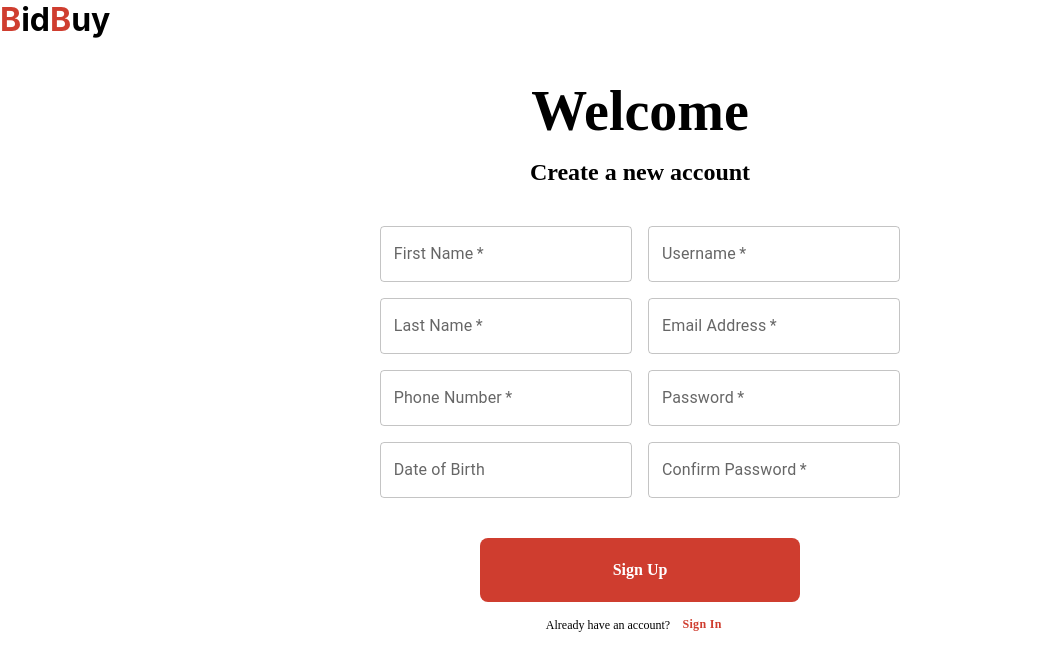
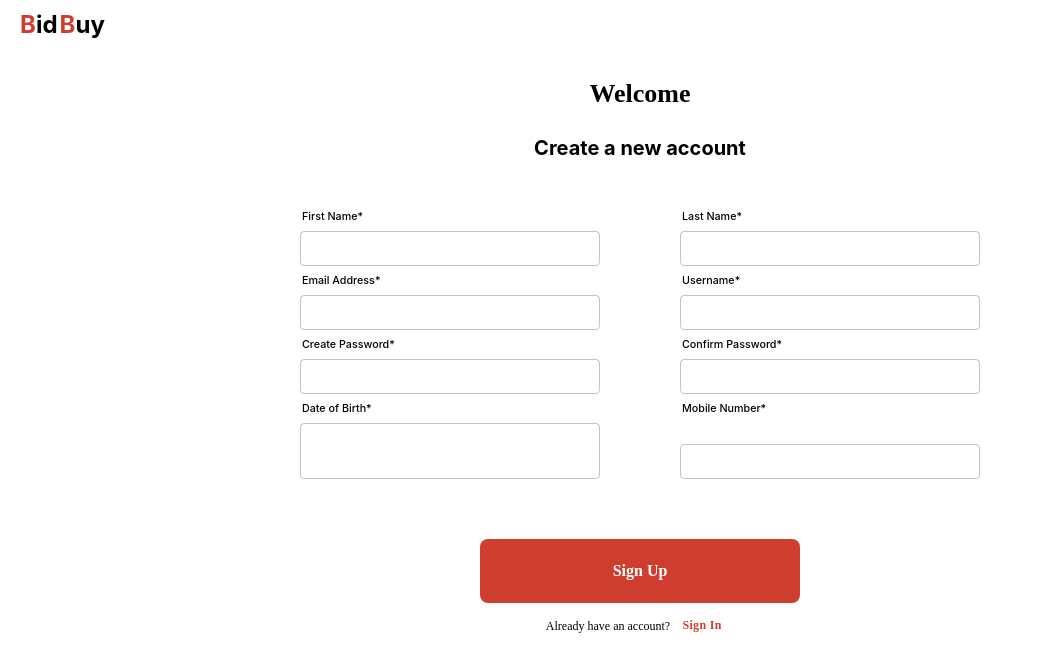
Before and after one commit to muhammadosama984/BidBuy, a React (Create React App) app in the folder BidBuy/frontend/: page /signup in a window 1280 px wide. Shown: the top 672 px of the page, without its empty margins (0-1041 px from the left). Built offline with nearby package versions, Linux system fonts and the light colour scheme.

Commit message:
SignUp Cleaned

```diff
--- a/BidBuy/frontend/src/components/LogIn/Login.jsx
+++ b/BidBuy/frontend/src/components/LogIn/Login.jsx
@@ -53,7 +53,7 @@ const styles = {
       <div className='div_signIn'>
 
         {/* logo */}
-        <div style={{paddingLeft: '20px', paddingTop: '10px'}}>
+        <div >
           <Logo/>
         </div>
 
@@ -99,6 +99,7 @@ const styles = {
                   textAlign: textAlign.center,
 
                 }}/> */}
+
                 {/* <p style={{ color: 'black', fontSize: "2vh", fontFamily: "microsoft yahei", textAlign: 'left'}}>Password</p> */}
                 <TextField fullWidth alue = {password} onChange={handlePassword} label="" id="fullWidth" inputProps={{ sx: { height: "2vh" , textAlign: 'left' , fontSize:'2.5vh', color: 'black'} }} placeholder="Password" />
                 <div className='btn_forgot'>
--- a/BidBuy/frontend/src/components/Logo/Logo.jsx
+++ b/BidBuy/frontend/src/components/Logo/Logo.jsx
@@ -23,16 +23,16 @@ export default function Logo() {
     //   </div>
 
     // </div>
-
+    <div style={{paddingLeft: '20px', paddingTop: '10px', fontSize: "12px"}}>
       <Stack direction={'row'}>
-  <h1 style={{padding: '0', margin: '0', color:'#CF3D2F'}}>B</h1>
-  <h1 style={{padding: '0', margin: '0'}}>i</h1>
-  <h1 style={{padding: '0', margin: '0'}}>d</h1>
-  <h1 style={{padding: '0', margin: '0', color:'#CF3D2F'}}>B</h1>
-  <h1 style={{padding: '0', margin: '0'}}>u</h1>
-  <h1 style={{padding: '0', margin: '0'}}>y</h1>
+        <h1 style={{ padding: '0', margin: '0', color: '#CF3D2F' }}>B</h1>
+        <h1 style={{ padding: '0', margin: '0' }}>i</h1>
+        <h1 style={{ padding: '0', margin: '0' }}>d</h1>
+        <h1 style={{ padding: '0', margin: '0', marginLeft: "2px", color: '#CF3D2F' }}>B</h1>
+        <h1 style={{ padding: '0', margin: '0' }}>u</h1>
+        <h1 style={{ padding: '0', margin: '0' }}>y</h1>
       </Stack>
-
+    </div>
 
   )
 }
--- /dev/null
+++ b/BidBuy/frontend/src/components/Signup/DateTextField.jsx
@@ -0,0 +1,37 @@
+import React from 'react'
+import './Signup.css';
+import { Stack, TextField } from '@mui/material';
+import { DatePicker } from '@mui/x-date-pickers/DatePicker';
+import { AdapterDayjs } from '@mui/x-date-pickers/AdapterDayjs';
+import { LocalizationProvider } from '@mui/x-date-pickers/LocalizationProvider';
+
+
+function DateTextField(props) {
+    const [value, setValue] = React.useState(null);
+    return (
+
+        <Stack direction="column" spacing={0} justifyContent='space-between' alignItems={'left'} >
+
+            <h6 style={{ width: "300px", padding: "0", margin: 0, marginLeft: "10px", marginRight: 0, textAlign: "left", fontWeight: "500" }}>{props.name}</h6>
+
+            <LocalizationProvider dateAdapter={AdapterDayjs}>
+                <DatePicker
+                    required id="outlined-required"
+                    inputProps={
+                        { sx: { height: "2px", width: "300px", fontSize: '12px', margin: 0, textAlign: 'start' } }
+                    }
+                    label=""
+                    value={value}
+                    onChange={(newValue) => {
+                        setValue(newValue);
+                    }}
+                    renderInput={(params) => <TextField {...params} />}
+                />
+            </LocalizationProvider>
+
+        </Stack>
+
+    )
+}
+
+export default DateTextField
--- /dev/null
+++ b/BidBuy/frontend/src/components/Signup/SignUpTextField.jsx
@@ -0,0 +1,24 @@
+import React from 'react'
+import './Signup.css';
+import { Grid, Stack, TextField } from '@mui/material';
+import { width } from '@mui/system';
+
+
+function SignUpTextField(props) {
+    return (
+
+        <Stack direction="column" spacing={0} justifyContent='space-between' alignItems={'left'} >
+
+            <h6 style={{ width: "300px", padding: "0", margin: 0, marginLeft: "10px", marginRight: 0, textAlign: "left", fontWeight: "500"}}>{props.name}</h6>
+
+            <TextField required id="outlined-required" label="" inputProps={
+                { sx: { height: "2px", width: "300px", fontSize: '12px', margin: 0, textAlign: 'start'} }
+            } >
+            </TextField>
+
+        </Stack>
+
+    )
+}
+
+export default SignUpTextField
--- a/BidBuy/frontend/src/components/Signup/Signup.css
+++ b/BidBuy/frontend/src/components/Signup/Signup.css
@@ -10,3 +10,16 @@
     font-family: "microsoft yahei";
     background-color: #CF3D2F;
 }
+
+.welcome_heading{
+    font-size: 26px;
+    margin-bottom: 0px;
+}
+
+
+.create_new{
+    font-size: 20px;
+    text-align: center;
+    margin-bottom: 50px;
+
+}
--- a/BidBuy/frontend/src/components/Signup/Signup.jsx
+++ b/BidBuy/frontend/src/components/Signup/Signup.jsx
@@ -8,71 +8,69 @@ import {
   InputAdornment,
   Divider,
   Button,
+  Stack,
 } from '@mui/material';
-import { DatePicker } from '@mui/x-date-pickers/DatePicker';
-import { AdapterDayjs } from '@mui/x-date-pickers/AdapterDayjs';
-import { LocalizationProvider } from '@mui/x-date-pickers/LocalizationProvider';
 import './Signup.css';
 import { textTransform } from '@mui/system';
 import Logo from '../Logo/Logo.jsx';
-
+import SignUpTextField from './SignUpTextField';
+import DateTextField from './DateTextField';
 
 function Signup() {
   const [value, setValue] = React.useState(null);
 
   return (
-    <div className = "div_signup">
-        <Logo/>
+    <div className="div_signup">
+      <Logo />
 
-        <center>
+
 
       <h2 className='welcome_heading'> Welcome  </h2>
 
-            <h4 className='welcome_signInTo'> Create a new account</h4>
+      <h4 className='create_new'> Create a new account</h4>
+      <center>
 
         <Box
           component="form"
           sx={{
-                    '& .MuiTextField-root': { m: 1, width: '25ch' },
+            '& .MuiTextField-root': { m: 1, width: '300px' },
           }} noValidate autoComplete="off"
         >
           <div>
-            <TextField  required id="outlined-required" label="First Name" />
-            <TextField  required id="outlined-required" label="Username"  />
+            <Stack direction="row" spacing={8} justifyContent='center' alignItems={'left'} >
+              <SignUpTextField name="First Name*" />
+              <SignUpTextField name="Last Name*" />
+            </Stack>
           </div>
           <div>
-            <TextField  required id="outlined-required" label="Last Name" />
-            <TextField  required id="outlined-required" label="Email Address" />
+            <Stack direction="row" spacing={8} justifyContent='center' alignItems={'left'} >
+              <SignUpTextField name="Email Address*" />
+              <SignUpTextField name="Username*" />
+            </Stack>
           </div>
           <div>
-            <TextField  required id="outlined-required" label="Phone Number" />
-            <TextField  required id="outlined-required" label="Password" />
+            <Stack direction="row" spacing={8} justifyContent='center' alignItems={'left'} >
+              <SignUpTextField name="Create Password*" />
+              <SignUpTextField name="Confirm Password*" />
+            </Stack>
+          </div>
+          <div>
+          <Stack direction="row" spacing={8} justifyContent='center' alignItems={'left'} >
+              <DateTextField name="Date of Birth*"/>
+              <SignUpTextField name="Mobile Number*" />
+            </Stack>
           </div>
 
-            <LocalizationProvider dateAdapter={AdapterDayjs}>
-              <DatePicker
-                label="Date of Birth"
-                value={value}
-                onChange={(newValue) => {
-                  setValue(newValue);
-                }}
-                renderInput={(params) => <TextField {...params} />}
-              />
-            </LocalizationProvider>
-            <TextField  required id="outlined-required" label="Confirm Password" />
-
         </Box>
-
+          <br></br>
         <div>
           <button className='btn_SignUp'>Sign Up</button>
         </div>
         <div>
-              <p style={{ color: 'black', fontSize: "1.5vh", fontFamily: "microsoft yahei"}}>Already have an account?
-               <Button variant="text" style={{ color: '#CF3D2F', padding: "0", fontSize: "1.5vh",fontFamily: "microsoft yahei", fontWeight: "bold" ,textTransform: 'none', marginBottom: "0.5vh" }}>Sign In</Button></p>
+          <p style={{ color: 'black', fontSize: "1.5vh", fontFamily: "microsoft yahei" }}>Already have an account?
+            <Button variant="text" style={{ color: '#CF3D2F', padding: "0", fontSize: "1.5vh", fontFamily: "microsoft yahei", fontWeight: "bold", textTransform: 'none', marginBottom: "0.5vh" }}>Sign In</Button></p>
         </div>
-
       </center>
-
     </div>
   )
 }
```
Lines whose indentation alone changed are shown as unchanged.
